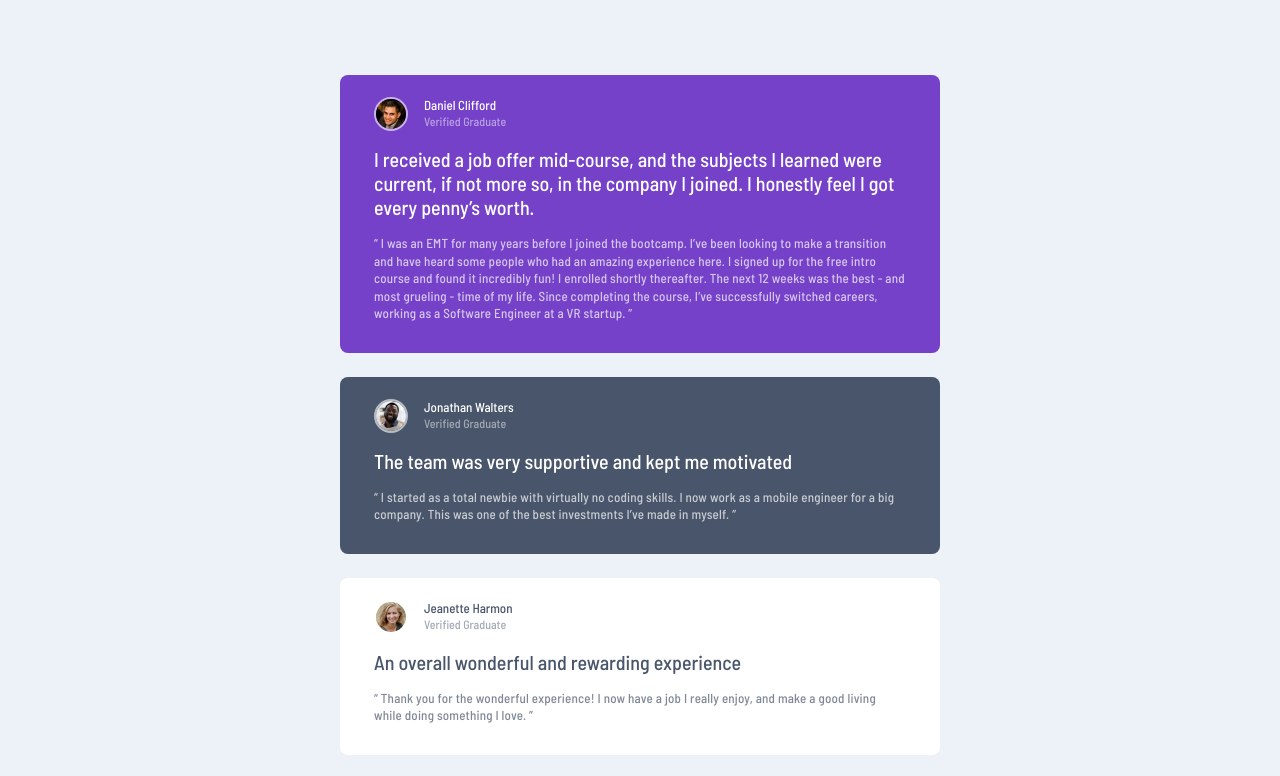
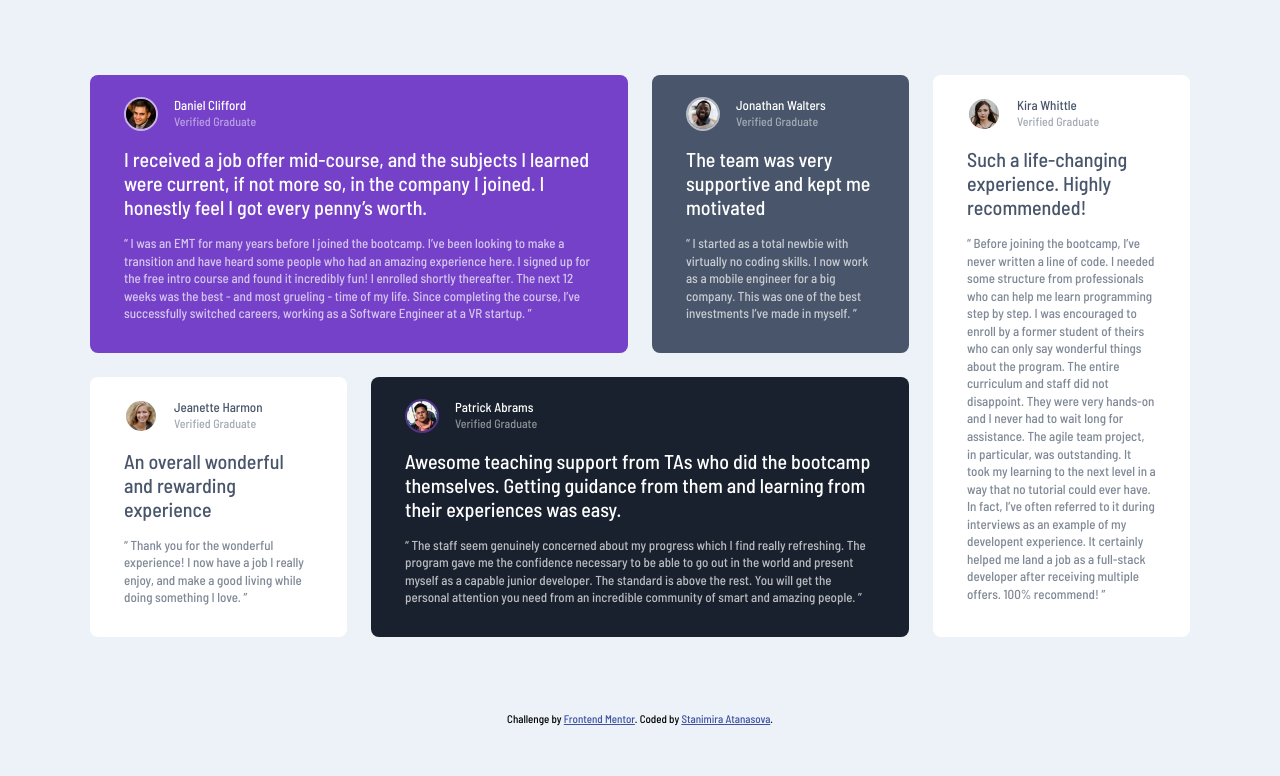
Before and after one commit to statanasova/fem-testimonials-grid, a plain HTML site: page index.html in a window 1280 px wide. Shown: the top 776 px of the page. Drawn offline with Linux system fonts and the light colour scheme.

Commit message:
testimonials grid styles

```diff
--- a/scss/components/_testimonials.scss
+++ b/scss/components/_testimonials.scss
@@ -13,6 +13,34 @@
     grid-template-columns: minmax(auto, 600px);
     grid-gap: 1.5rem;
     margin: auto;
+
+    @include breakpoint-up(large) {
+        grid-template-columns: repeat(4, 1fr);
+        grid-template-rows: repeat(2, auto);
+
+        // grid-area properties: row-start / column-start / row-end / column-end
+
+        &__card:nth-child(1) {
+            grid-area: 1 / 1 / 1 / 3;
+        }
+
+        &__card:nth-child(2) {
+            grid-area: 1 / 3 / 1 / 4;
+        }
+
+        &__card:nth-child(3) {
+            grid-area: 2 / 1 / 2 / 2;
+        }
+
+        &__card:nth-child(4) {
+            grid-area: 2 / 2 / 2 / 4;
+        }
+
+        &__card:nth-child(5) {
+            grid-area: 1 / 4 / 3 / 4;
+        }
+
+    }
 
     &__card {
         padding: 1.375rem 2.125rem 1.875rem; //26px 33px 30px
@@ -70,6 +98,10 @@
         color: rgba(var(--text-color), 0.7);
         line-height: 1.35;
         letter-spacing: .2px;
+
+        @include breakpoint-up(large) {
+            letter-spacing: unset;
+        }
     }
 
 }
```
Also changed, not shown: css/main.css, 1 other file.
